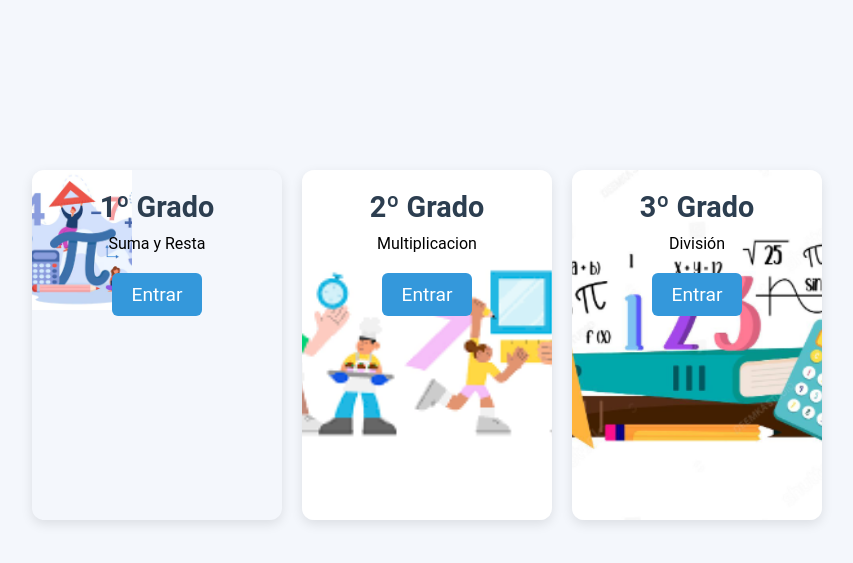
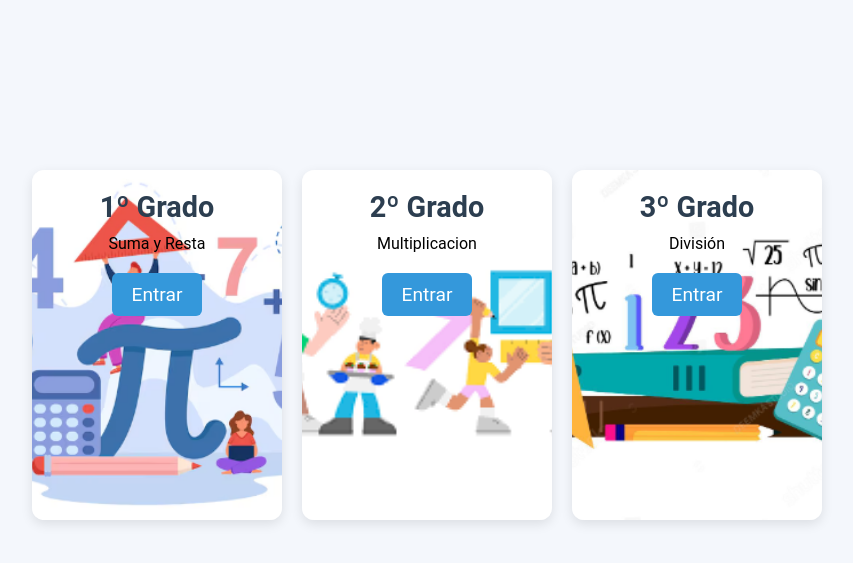
Before and after one commit to Rolan19/la-pagina-mat, a plain HTML site: page index.html in a window 1280 px wide. Shown: the part 179-742 px from the top of the page, without its empty margins (213-1066 px from the left). Drawn offline with Linux system fonts and the light colour scheme.

Commit message:
Update index.html

```diff
--- a/index.html
+++ b/index.html
@@ -51,8 +51,8 @@
             position: absolute;
             top: 0;
             left: 0;
-            width: 40%;
-            height: 40%;
+            width: 100%;
+            height: 100%;
             background-image: url('fresa.png');
             background-size: cover;
             background-position: center;
```
